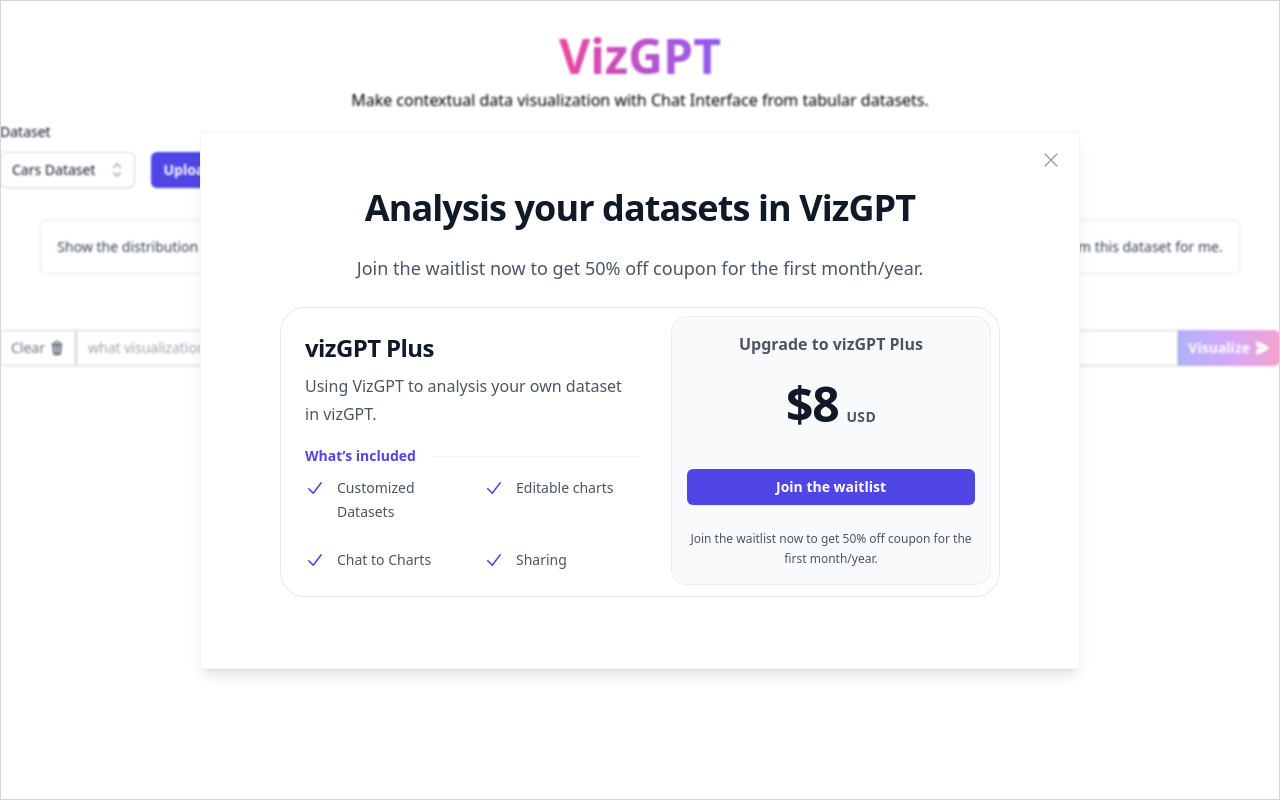
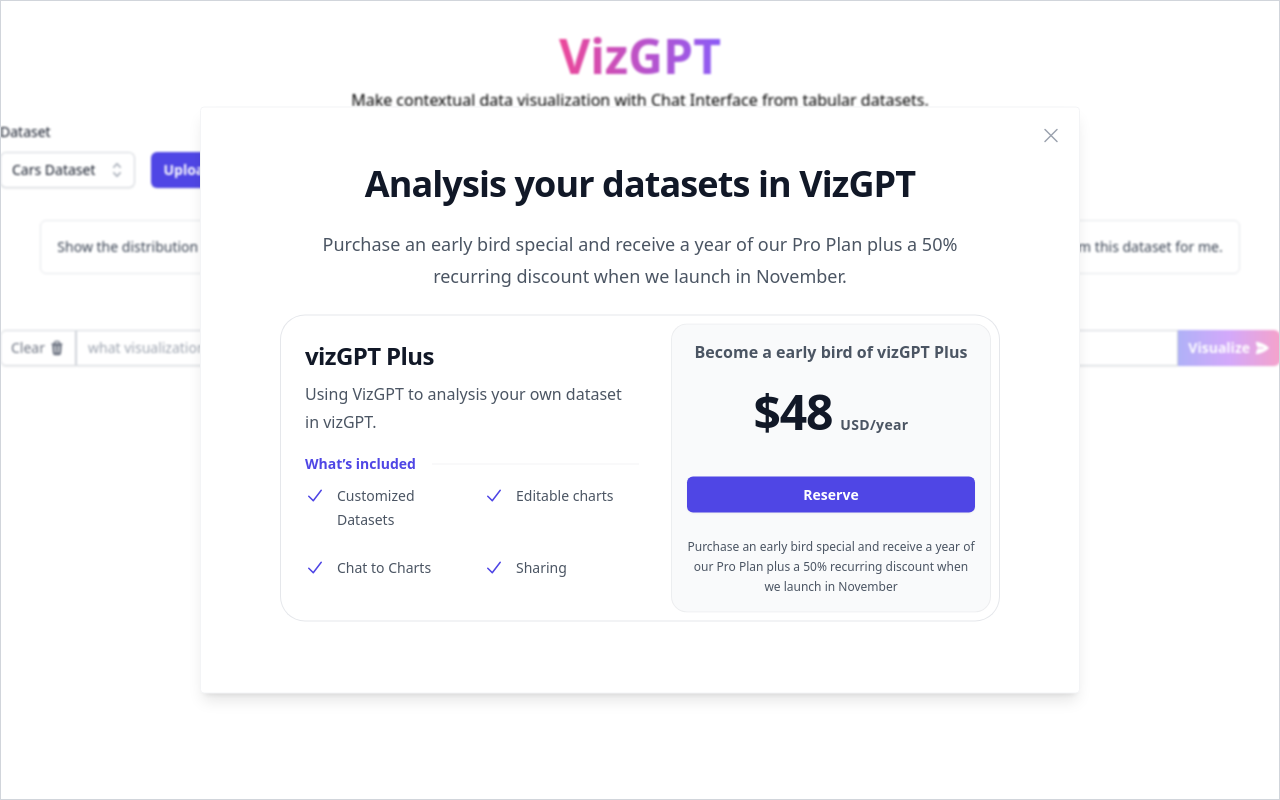
Before and after one commit to ObservedObserver/viz-gpt, a React (Vite) app: page / in a window 1280 px wide. Both pictures are taken after a click on the button "Upload CSV Data". Built offline with nearby package versions, Linux system fonts and the light colour scheme.

Commit message:
fix: info

```diff
--- a/src/components/upgradeGuide/index.tsx
+++ b/src/components/upgradeGuide/index.tsx
@@ -35,7 +35,7 @@
                                     Analysis your datasets in VizGPT
                                 </h2>
                                 <p className="mt-6 text-lg leading-8 text-gray-600 dark:text-gray-400">
-                                    Join the waitlist now to get 50% off coupon for the first month/year.
+                                Purchase an early bird special and receive a year of our Pro Plan plus a 50% recurring discount when we launch in November.
                                 </p>
                             </div>
                             <div className="mx-auto my-6 max-w-2xl rounded-3xl ring-1 ring-gray-200 dark:ring-gray-700 lg:mx-0 lg:flex lg:max-w-none">
@@ -71,28 +71,28 @@
                                     <div className="rounded-2xl bg-gray-50 dark:bg-gray-800 py-4 text-center ring-1 ring-inset ring-gray-900/5">
                                         <div className="mx-auto max-w-xs px-4">
                                             <p className="text-base font-semibold text-gray-600 dark:text-gray-300">
-                                                Upgrade to vizGPT Plus
+                                            Become a early bird of vizGPT Plus
                                             </p>
                                             <p className="mt-6 flex items-baseline justify-center gap-x-2">
-                                                <span className="text-5xl font-bold tracking-tight text-gray-900 dark:text-gray-50">$8</span>
+                                                <span className="text-5xl font-bold tracking-tight text-gray-900 dark:text-gray-50">$48</span>
                                                 <span className="text-sm font-semibold leading-6 tracking-wide text-gray-600 dark:text-gray-300">
-                                                    USD
+                                                    USD/year
                                                 </span>
                                             </p>
                                             <a
                                                 className="mt-10 block w-full rounded-md bg-indigo-600 px-3 py-2 text-center text-sm font-semibold text-white shadow-sm hover:bg-indigo-500 focus-visible:outline focus-visible:outline-2 focus-visible:outline-offset-2 focus-visible:outline-indigo-600"
                                                 onClick={() => {
-                                                    track('kanaries_upgrade')
+                                                    track('vizgpt-plus-reserve')
                                                     setTimeout(() => {
-                                                        window.open("https://airtable.com/appbKMhOtPZzpkIJr/shrsG5XggpYh22kjo", "_blank");
+                                                        window.open("https://pay.kanaries.net/b/9AQ6qj6Jtd942EU4gg", "_blank");
                                                     }, 300)
 
                                                 }}
                                             >
-                                                Join the waitlist
+                                                Reserve
                                             </a>
                                             <p className="mt-6 text-xs leading-5 text-gray-600 dark:text-gray-400">
-                                                Join the waitlist now to get 50% off coupon for the first month/year.
+                                                Purchase an early bird special and receive a year of our Pro Plan plus a 50% recurring discount when we launch in November
                                             </p>
                                         </div>
                                     </div>
```
